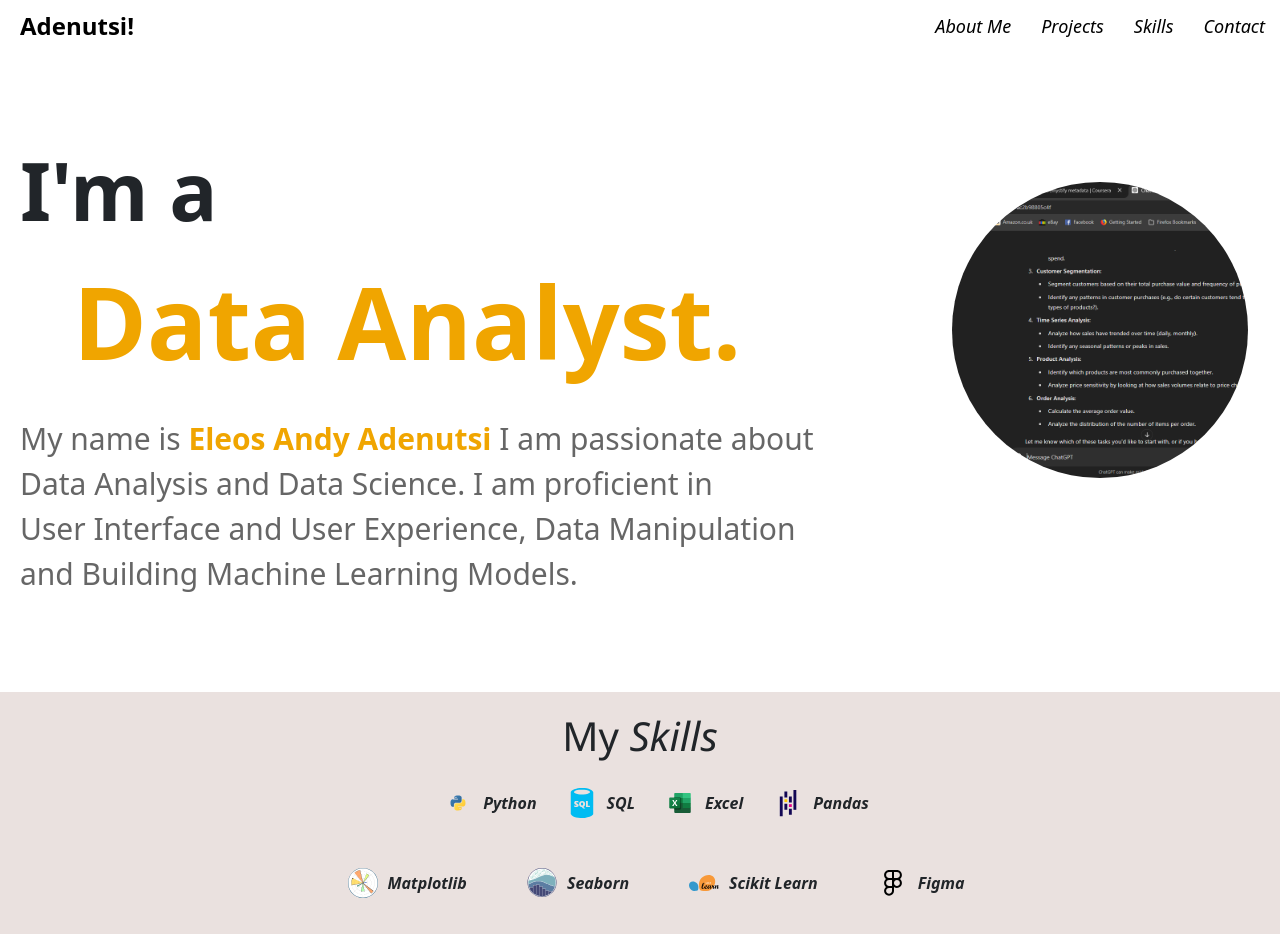
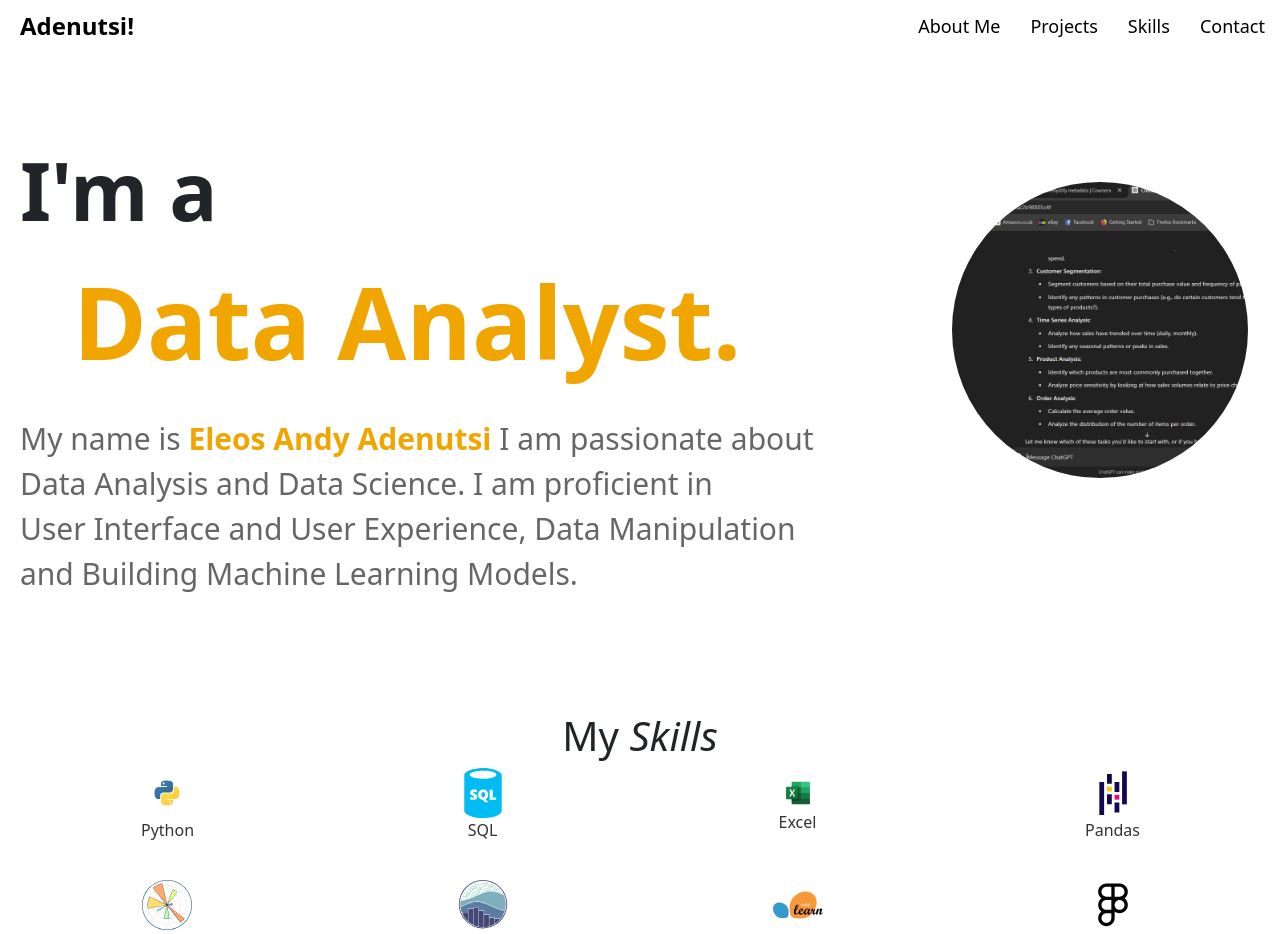
Before and after one commit to leoisqualified/portfolio, a React (Vite) app in the folder portfolio/: page / in a window 1280 px wide. Shown: the top 934 px of the page. Built offline with nearby package versions, Linux system fonts and the light colour scheme.

Commit message:
changed skills component

```diff
--- a/portfolio/src/App.css
+++ b/portfolio/src/App.css
@@ -174,54 +174,45 @@ article b {
   }
 }
 
-/* Skills Section Styling */
+/* skills */
 .skills-section {
+  text-align: center;
   padding: 20px;
-  background-color: #eae1df;
-  text-align: center;
-}
-
-.skills-section h1 {
-  font-family: 'Segoe UI', Tahoma, Geneva, Verdana, sans-serif;
 }
 
 .skills-lists {
+  display: grid;
+  grid-template-columns: repeat(4, 1fr); /* 4 columns */
+  grid-gap: 20px; /* Space between grid items */
+  justify-items: center; /* Center the content in each cell */
+  align-items: center; /* Vertically align content */
+}
+
+.skills-lists img {
+  width: 50px; /* Adjust the image size */
+  height: auto;
+}
+
+.skills-list1, .skills-list2 {
+  list-style-type: none;
+  padding: 0;
+  margin: 0;
+}
+
+.skills-list1 li, .skills-list2 li {
+  text-align: center;
   display: flex;
   flex-direction: column;
   align-items: center;
 }
 
-.skills-list1 {
-  display: flex;
-  gap: 30px;
-  margin-top: 20px;
+h1 {
+  font-size: 2rem;
+  margin-bottom: 30px;
 }
 
-.skills-list2 {
-  display: flex;
-  gap: 60px;
-}
 
-ul {
-  list-style: none;
-  padding: 0;
-}
-
-ul li {
-  display: flex;  /* Flexbox for horizontal alignment */
-  align-items: center;  /* Vertically center text with image */
-  margin-bottom: 10px;
-  font-style: italic;
-  font-weight: bold;
-}
-
-ul li img {
-  width: 30px;  /* Adjust the width to control the size of the icons */
-  height: 30px;
-  margin-right: 10px;  /* Space between the image and the text */
-}
-
-/* src/components/Projects.css */
+/* project */
 .projects-section {
   padding: 40px;
   background-color: #f9f9f9;
--- a/portfolio/src/components/skills.jsx
+++ b/portfolio/src/components/skills.jsx
@@ -10,29 +10,48 @@ import seaborn from '../assets/img/seaborn.svg';
 import pandas from '../assets/img/pandas.svg';
 import figma from '../assets/img/figma.svg';
 
-function Skills () {
+function Skills() {
     return (
         <React.Fragment>
             <section className='skills-section'>
                 <h1>My <i>Skills</i></h1>
-                    <div className='skills-lists'>
-                        <ul className='skills-list1'>
-                            <li><img src={python} alt='python logo'/>Python</li>
-                            <li><img src={sql} alt='sql logo'/>SQL</li>
-                            <li><img src={excel} alt='excel logo'/>Excel</li>
-                            <li><img src={pandas} alt='pandas logo'/>Pandas</li>
-                        </ul>
-                        <br />
-                        <ul className='skills-list2'>
-                            <li><img src={matplotlib} alt="matplotlib logo" />Matplotlib</li>
-                            <li><img src={seaborn} alt="seaborn logo" />Seaborn</li>
-                            <li><img src={scikit} alt="scikit learn" />Scikit Learn</li>
-                            <li><img src={figma} alt="Figma" />Figma</li>
-                        </ul>
+                <div className='skills-lists'>
+                    <div>
+                        <img src={python} alt='python logo' />
+                        <p>Python</p>
                     </div>
+                    <div>
+                        <img src={sql} alt='sql logo' />
+                        <p>SQL</p>
+                    </div>
+                    <div>
+                        <img src={excel} alt='excel logo' />
+                        <p>Excel</p>
+                    </div>
+                    <div>
+                        <img src={pandas} alt='pandas logo' />
+                        <p>Pandas</p>
+                    </div>
+                    <div>
+                        <img src={matplotlib} alt="matplotlib logo" />
+                        <p>Matplotlib</p>
+                    </div>
+                    <div>
+                        <img src={seaborn} alt="seaborn logo" />
+                        <p>Seaborn</p>
+                    </div>
+                    <div>
+                        <img src={scikit} alt="scikit learn logo" />
+                        <p>Scikit Learn</p>
+                    </div>
+                    <div>
+                        <img src={figma} alt="Figma logo" />
+                        <p>Figma</p>
+                    </div>
+                </div>
             </section>
         </React.Fragment>
-    )
+    );
 }
 
 export default Skills;
```
